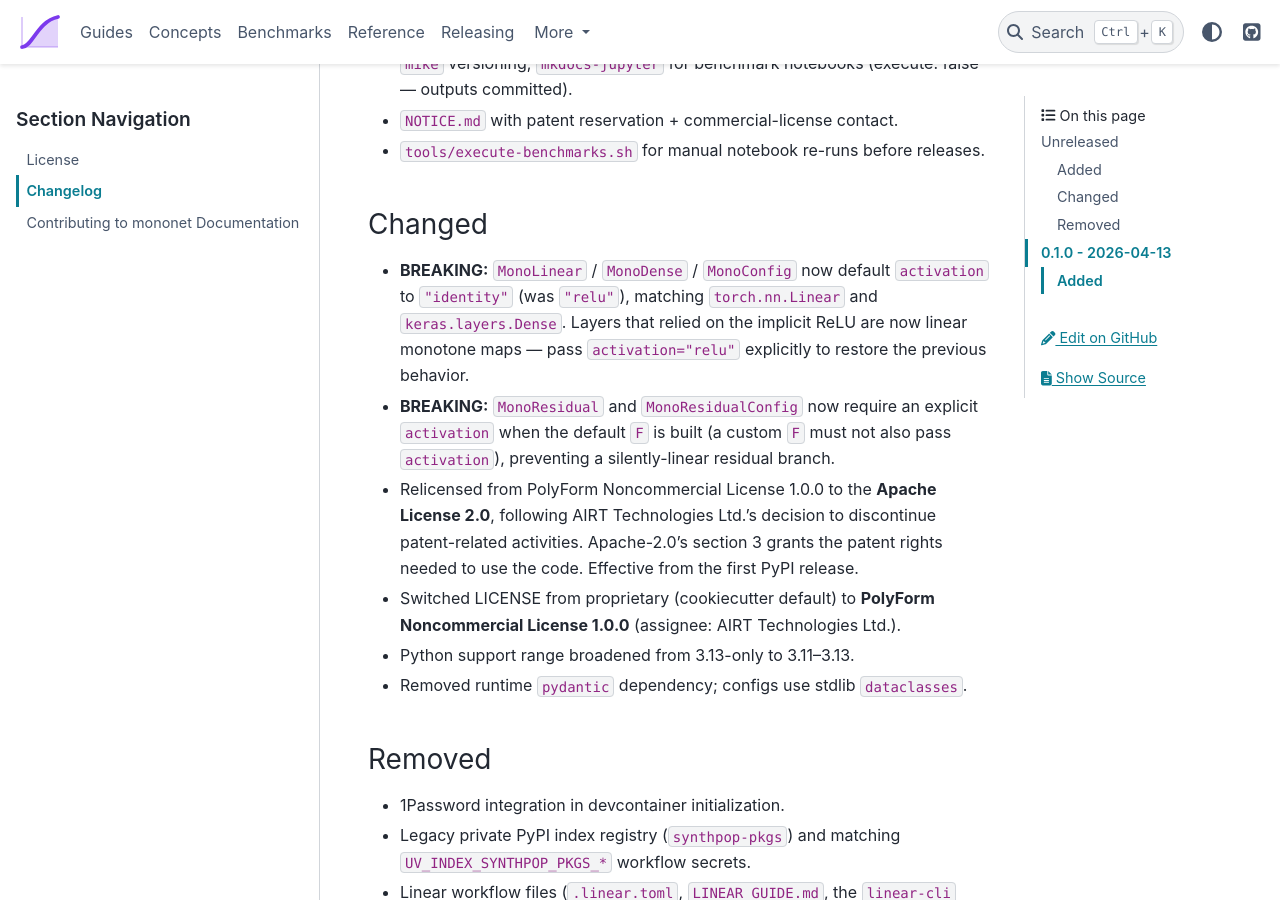
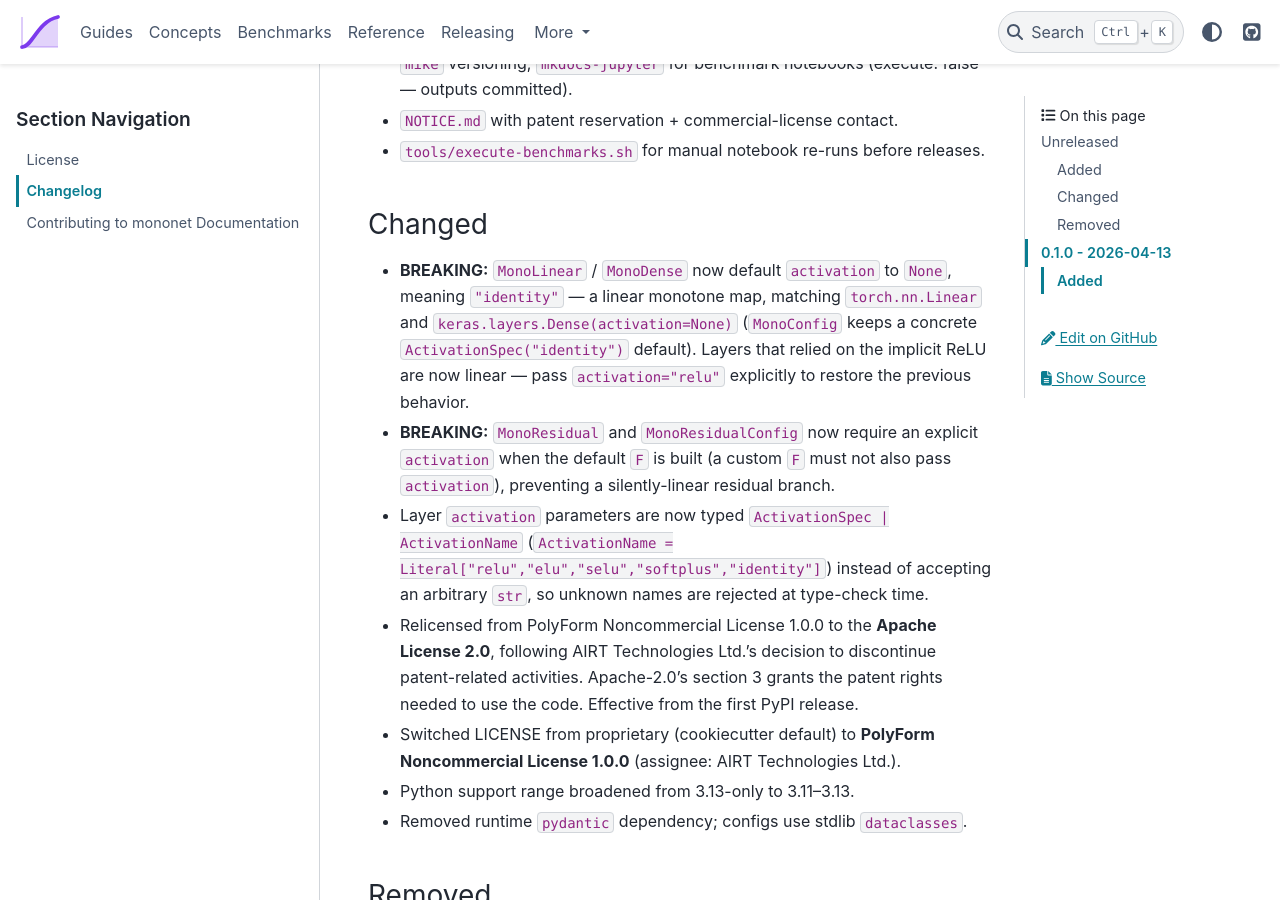
Before and after one commit to davorrunje/mononet, a Sphinx documentation site: the page built from docs/about/changelog.md, in a window 1280 px wide and 900 px high, scrolled down 873 px. Built offline with Sphinx 7.4.7 and the PyData theme 0.15.4, drawn with Linux system fonts in a browser that asks for light colours; pages that are not in the unit, such as notebooks, are missing from menus.

Commit message:
refactor(layers): address PR review — None→identity default, ActivationName literal, drop asserts
Addresses code-review feedback on PR #75:

- Leaf `MonoLinear`/`MonoDense` `activation` default is now `None`
  (resolved to "identity") instead of the string "identity", matching
  the `nn.Linear`/`keras.Dense(activation=None)` convention. `MonoConfig`
  keeps a concrete `ActivationSpec("identity")`.
- Layer `activation` params are typed `ActivationSpec | ActivationName | None`
  (ActivationName = Literal[...]) instead of accepting an arbitrary `str`;
  the supported names are relu/elu/selu/softplus/identity.
- Removed the `assert activation is not None` narrowing lines in all three
  MonoResidual bodies; the validation is now structured branch-wise so the
  type narrows without an assert (no asserts in production code).
- Propagated `ActivationName` through the benchmark config/helpers that fed
  a bare `str` into the tightened layer API (one cast at the TOML boundary).
- Updated the design spec and CHANGELOG to match.

Deferred to a follow-up PR (per review): flipping the default `mode` to
"absolute" (and tightening `mode` to the `Mode` literal, which cascades
into benchmark call sites), plus reworking the docs examples to a deeper
MonoLinear+MonoResidual absolute-mode network.

Co-Authored-By: Claude Opus 4.8 (1M context) <noreply@anthropic.com>

```diff
--- a/CHANGELOG.md
+++ b/CHANGELOG.md
@@ -29,14 +29,19 @@ and this project adheres to [Semantic Versioning](https://semver.org/spec/v2.0.0
   releases.
 
 ### Changed
-- **BREAKING:** `MonoLinear` / `MonoDense` / `MonoConfig` now default
-  `activation` to `"identity"` (was `"relu"`), matching `torch.nn.Linear`
-  and `keras.layers.Dense`. Layers that relied on the implicit ReLU are now
-  linear monotone maps — pass `activation="relu"` explicitly to restore the
+- **BREAKING:** `MonoLinear` / `MonoDense` now default `activation` to `None`,
+  meaning `"identity"` — a linear monotone map, matching `torch.nn.Linear` and
+  `keras.layers.Dense(activation=None)` (`MonoConfig` keeps a concrete
+  `ActivationSpec("identity")` default). Layers that relied on the implicit
+  ReLU are now linear — pass `activation="relu"` explicitly to restore the
   previous behavior.
 - **BREAKING:** `MonoResidual` and `MonoResidualConfig` now require an explicit
   `activation` when the default `F` is built (a custom `F` must not also pass
   `activation`), preventing a silently-linear residual branch.
+- Layer `activation` parameters are now typed `ActivationSpec | ActivationName`
+  (`ActivationName = Literal["relu","elu","selu","softplus","identity"]`)
+  instead of accepting an arbitrary `str`, so unknown names are rejected at
+  type-check time.
 - Relicensed from PolyForm Noncommercial License 1.0.0 to the **Apache
   License 2.0**, following AIRT Technologies Ltd.'s decision to discontinue
   patent-related activities. Apache-2.0's section 3 grants the patent
```
Also changed, not shown: docs/superpowers/specs/2026-07-10-activation-default-identity-design.md (+39 -12 lines), 7 other files.
